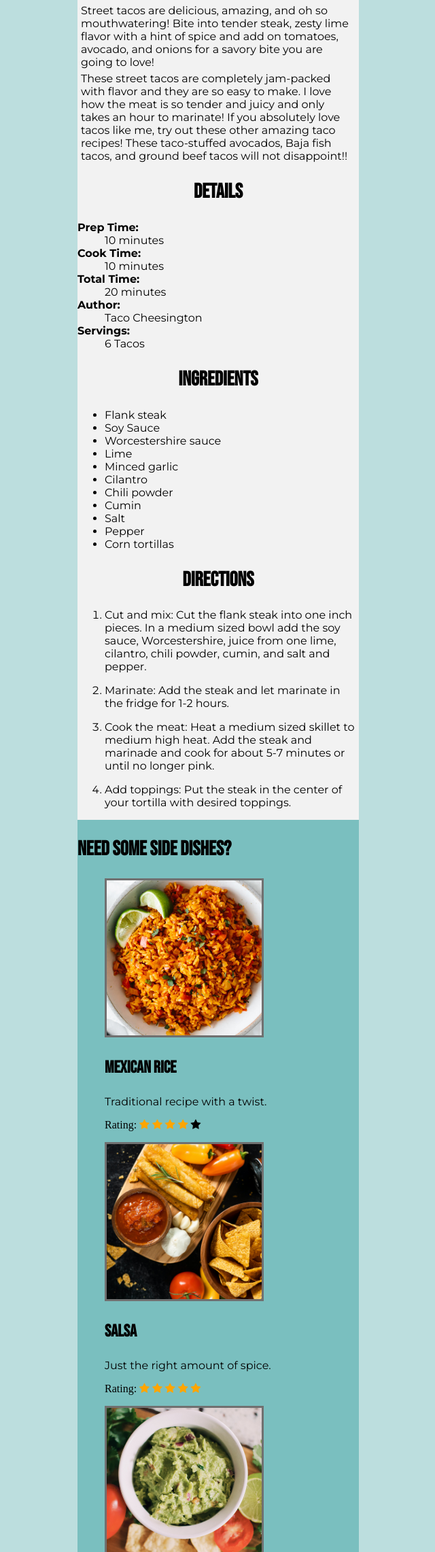
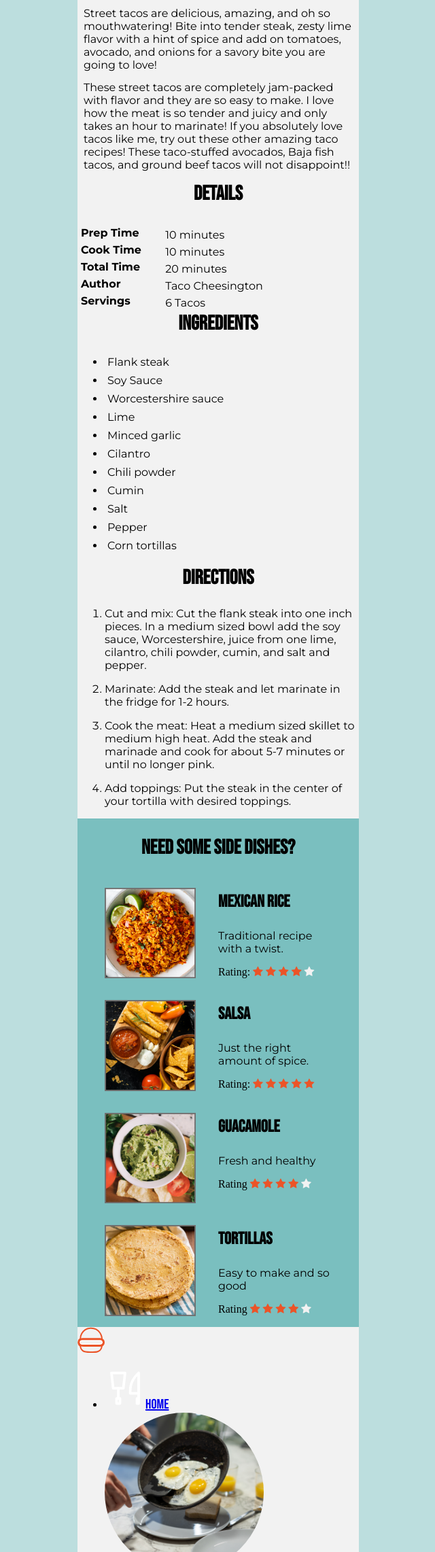
Before and after one commit to JMPelzer/Recipe-GIT337, a plain HTML site: page index.html in a window 1280 px wide. Shown: the part 517-2800 px from the top of the page at 68% size, without its empty margins (319-959 px from the left). Drawn offline with Linux system fonts and the light colour scheme.

Commit message:
CSS continue
css mobile first still need to do the nav

```diff
--- a/index.html
+++ b/index.html
@@ -86,18 +86,18 @@
 
         <!--Black bar with information -->
 
-        <section id="details">
+        <section class="details">
             <h2>Details</h2>
             <dl>
-                <dt>Prep Time:</dt>
+                <dt>Prep Time</dt>
                 <dd> 10 minutes</dd>
-                <dt>Cook Time:</dt>
+                <dt>Cook Time</dt>
                 <dd> 10 minutes</dd>
-                <dt>Total Time:</dt>
+                <dt>Total Time</dt>
                 <dd>20 minutes</dd>
-                <dt>Author:</dt>
+                <dt>Author</dt>
                 <dd>Taco Cheesington</dd>
-                <dt>Servings:</dt>
+                <dt>Servings</dt>
                 <dd> 6 Tacos</dd>
             </dl>
         </section>
@@ -144,7 +144,7 @@
     <!--more recipes background teal -->
     <aside>
         <h2>Need some side dishes?</h2>
-        <figure id="rice">
+        <figure>
             <img src="images/mexican-rice.png" alt="fried rice with lime on the side">
             <figcaption>
                 <h3>Mexican Rice</h3>
@@ -154,12 +154,12 @@
                 <span class="fa fa-star checked"></span>
                 <span class="fa fa-star checked"></span>
                 <span class="fa fa-star checked"></span>
-                <span class="fa fa-star"></span>
+                <span class="fa fa-star unchecked"></span>
             </figcaption>
         </figure>
 
-        <figure id="salsa">
-            <img src="images/salsa.png"
+        <figure>
+            <img src=" images/salsa.png"
                 alt="salsa in wooden bowel on wood cutting board with garlic peppers and tomatoes">
             <figcaption>
                 <h3>Salsa</h3>
@@ -173,7 +173,7 @@
             </figcaption>
         </figure>
 
-        <figure id="guacamole">
+        <figure>
             <img src="images/guacamole.png" alt="">
             <figcaption>
                 <h3>Guacamole</h3>
@@ -183,12 +183,12 @@
                 <span class="fa fa-star checked"></span>
                 <span class="fa fa-star checked"></span>
                 <span class="fa fa-star checked"></span>
-                <span class="fa fa-star"></span>
+                <span class="fa fa-star unchecked"></span>
             </figcaption>
         </figure>
 
-        <figure id="tortillas">
-            <img src="images/tortillas.png" alt="">
+        <figure>
+            <img src=" images/tortillas.png" alt="">
             <figcaption>
                 <h3>Tortillas</h3>
                 <p>Easy to make and so good</p>
@@ -197,7 +197,7 @@
                 <span class="fa fa-star checked"></span>
                 <span class="fa fa-star checked"></span>
                 <span class="fa fa-star checked"></span>
-                <span class="fa fa-star"></span>
+                <span class="fa fa-star unchecked"></span>
             </figcaption>
         </figure>
     </aside>
@@ -272,7 +272,7 @@
     </nav>
 
     <footer>
-        <section id="Social">
+        <section id="social">
             <h4>Connect</h4>
             <ul>
                 <li><a href="#"><svg xmlns="http://www.w3.org/2000/svg"
@@ -281,7 +281,7 @@
                             stroke-linejoin="round">
                             <path stroke="none" d="M0 0h24v24H0z" fill="none" />
                             <path d="M7 10v4h3v7h4v-7h3l1 -4h-4v-2a1 1 0 0 1 1 -1h3v-4h-3a5 5 0 0 0 -5 5v2h-3" />
-                        </svg>Facebook</a></li>
+                        </svg><br>Facebook</a></li>
 
                 <li><a href="#"><svg xmlns="http://www.w3.org/2000/svg"
                             class="icon icon-tabler icon-tabler-brand-instagram" width="40" height="40"
@@ -291,7 +291,7 @@
                             <rect x="4" y="4" width="16" height="16" rx="4" />
                             <circle cx="12" cy="12" r="3" />
                             <line x1="16.5" y1="7.5" x2="16.5" y2="7.501" />
-                        </svg>Instagram</a></li>
+                        </svg><br>Instagram</a></li>
 
                 <li><a href="#"><svg xmlns="http://www.w3.org/2000/svg"
                             class="icon icon-tabler icon-tabler-brand-youtube" width="40" height="40"
@@ -300,7 +300,7 @@
                             <path stroke="none" d="M0 0h24v24H0z" fill="none" />
                             <rect x="3" y="5" width="18" height="14" rx="4" />
                             <path d="M10 9l5 3l-5 3z" />
-                        </svg>YouTube</a></li>
+                        </svg><br>YouTube</a></li>
 
                 <li><a href="#"><svg xmlns="http://www.w3.org/2000/svg"
                             class="icon icon-tabler icon-tabler-brand-tiktok" width="40" height="40" viewBox="0 0 24 24"
@@ -308,17 +308,16 @@
                             stroke-linejoin="round">
                             <path stroke="none" d="M0 0h24v24H0z" fill="none" />
                             <path d="M9 12a4 4 0 1 0 4 4v-12a5 5 0 0 0 5 5" />
-                        </svg>Tik tok</a></li>
+                        </svg><br>Tik tok</a></li>
             </ul>
         </section>
 
-        <figure id="GoodEats">
-            <figcaption>
-                <p>Copyright 2022</p>
-                <p>Taco Cheesington</p>
-            </figcaption>
+        <div class="good">
+            <p>Copyright 2022</p>
+            <p>Taco Cheesington</p>
             <img src="images/taco-cheesington.png" alt="plating dish at Taco Cheesington">
-        </figure>
+        </div>
+
     </footer>
 
 </body>
--- a/styles.css
+++ b/styles.css
@@ -53,6 +53,10 @@ h3 {
     font-size: 25px;
 }
 
+h4 {
+    display: none;
+}
+
 nav a {
     font-family: "Bebas Neue", sans-serif;
     font-size: 20px;
@@ -68,12 +72,12 @@ menu li {
     font-size: 20px;
 }
 
-#Social li {
+#social li {
     font-family: "Bebas Neue", sans-serif;
     font-size: 20px;
 }
 
-footer {
+footer p {
     font-family: "Bebas Neue", sans-serif;
     font-size: 20px;
 }
@@ -100,35 +104,124 @@ dt {
 main {
     grid-template-rows: 5;
     width: 414px;
-
 }
-
 
 main img {
     width: 100%;
 }
 
+/*SVG icon links*/
 #sideMenu li {
     display: inline-flex;
+    text-align: center;
 }
 
 menu a {
     text-decoration: none;
     color: var(--red);
-    text-align: center;
     margin: 0px 15px 0px 15px;
 }
 
+/*main headers*/
+main h2 {
+    text-align: center;
+    margin-top: 10px;
+}
 
+#streetTaco p {
+    margin: 4px;
+    padding: 5px;
+}
 
-main h2 {
+/*main detail list*/
+dl {
+    width: 100%;
+    padding: 5px;
+}
+
+dt {
+    float: left;
+    width: 30%;
+}
+
+dd {
+    float: left;
+    width: 50%;
+    margin: 3px;
+}
+
+/*ul ol list spacing*/
+
+.ingredients li {
+    padding: 4px;
+}
+
+.direction li {
+    padding: 4px;
+}
+
+/*aside*/
+aside {
+    display: grid;
+}
+
+aside img {
+    width: 40%;
+    float: left;
+}
+
+aside figcaption {
+    width: 50%;
+    margin-top: -20px;
+    float: right;
+
+}
+
+aside h2 {
     text-align: center;
 }
 
-#streetTaco p {
-    margin: 5px;
+.unchecked {
+    color: var(--white);
 }
 
 .checked {
-    color: orange;
+    color: var(--red);
 }
+
+/*navigation*/
+
+/*footer*/
+
+
+h4 {}
+
+/*SVG icon links*/
+#social li {
+    display: inline-flex;
+    text-align: center;
+}
+
+#social a {
+    text-decoration: none;
+    color: var(--red);
+    text-align: center;
+    margin: 0px 10px 0px 10px;
+}
+
+.good img {
+    display: block;
+    position: relative;
+    bottom: 65px;
+    margin-left: auto;
+    margin-right: auto;
+    width: 50%;
+}
+
+.good p {
+    text-align: center;
+    position: relative;
+    top: 200px;
+    margin: 0;
+
+}
```
